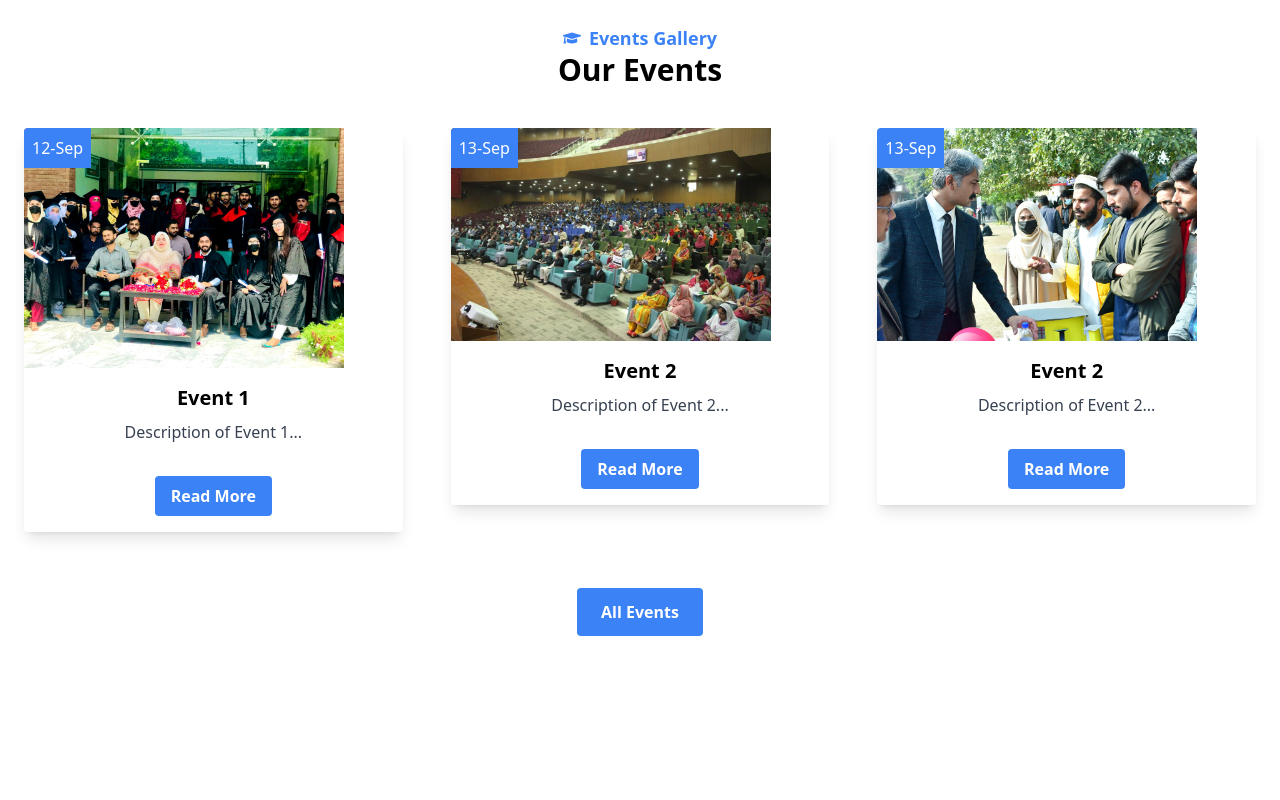
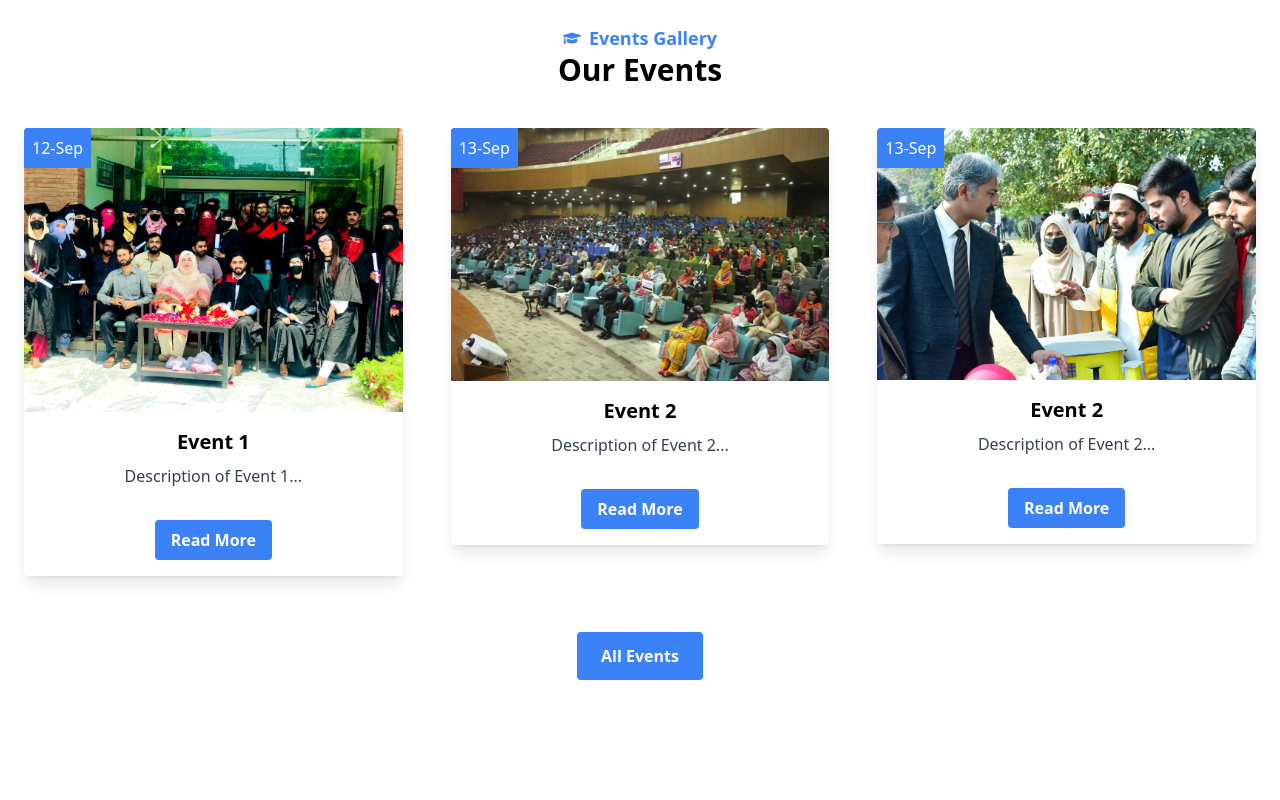
Before and after one commit to awais144506/GCUF-UniversityWeb, a Next.js app: page /#/ in a window 1280 px wide. Shown: the part 1180-1980 px from the top of the page. Built offline with nearby package versions, Linux system fonts and the light colour scheme.

Commit message:
Design Final

```diff
--- a/next.config.js
+++ b/next.config.js
@@ -1,4 +1,6 @@
 /** @type {import('next').NextConfig} */
-const nextConfig = {}
+const nextConfig = {
+
+}
 
 module.exports = nextConfig
--- a/src/app/Components/Departments.js
+++ b/src/app/Components/Departments.js
@@ -1,4 +1,5 @@
 import React from 'react';
+import Image from 'next/image';
 import { FaGraduationCap } from 'react-icons/fa';
 import { useNavigate } from "react-router-dom";
 function Departments() {
@@ -71,10 +72,12 @@ function Departments() {
                         onClick={() => navigate(`/${department.name.replace(/\s+/g, '')}`)}
                         className="max-w-sm rounded overflow-hidden shadow-lg mx-4 my-4 cursor-pointer w-[300px]"
                     >
-                        <img
+                        <Image
                             className="w-full h-40 object-cover hover:scale-110 hover:transation hover:ease-in-out duration-300"
                             src={department.image}
                             alt={department.name}
+                            width="300"
+                            height={40}
                         />
 
                         <div className="px-6 py-4">
--- a/src/app/Components/EventCard.js
+++ b/src/app/Components/EventCard.js
@@ -1,4 +1,5 @@
 import React from 'react';
+import Image from 'next/image';
 
 const EventCard = ({ title, description, date, imageUrl }) => {
   return (
@@ -6,7 +7,7 @@ const EventCard = ({ title, description, date, imageUrl }) => {
       <div className="absolute top-0 left-0 bg-blue-500 text-white p-2" >
         {date}
       </div>
-      <img className="max-w-80" src={imageUrl} alt={title} />
+      <Image src={imageUrl} alt={title} width={400} height={200}/>
       <div className="px-6 py-4">
         <div className="font-bold text-xl mb-2">{title}</div>
         <p className="text-gray-700 text-base">{description}</p>
```
